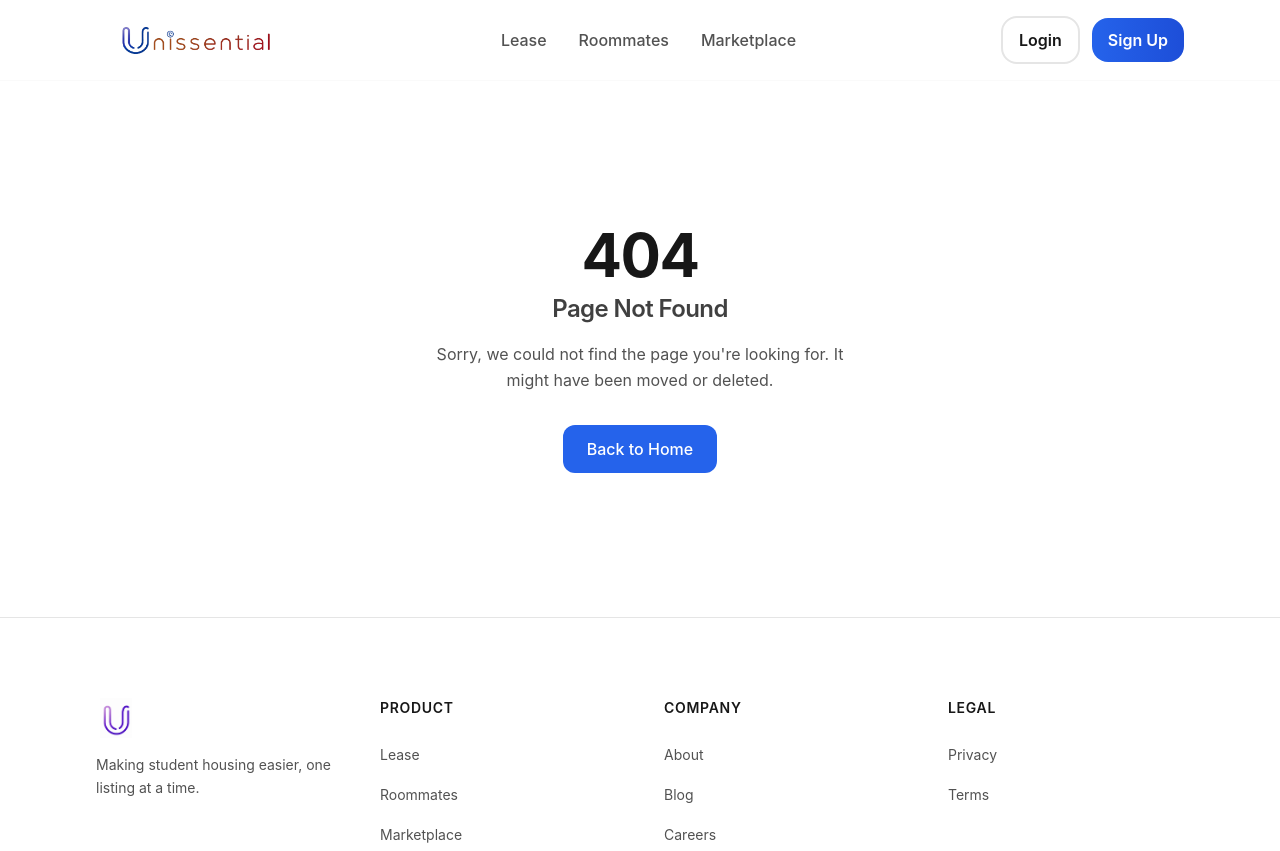
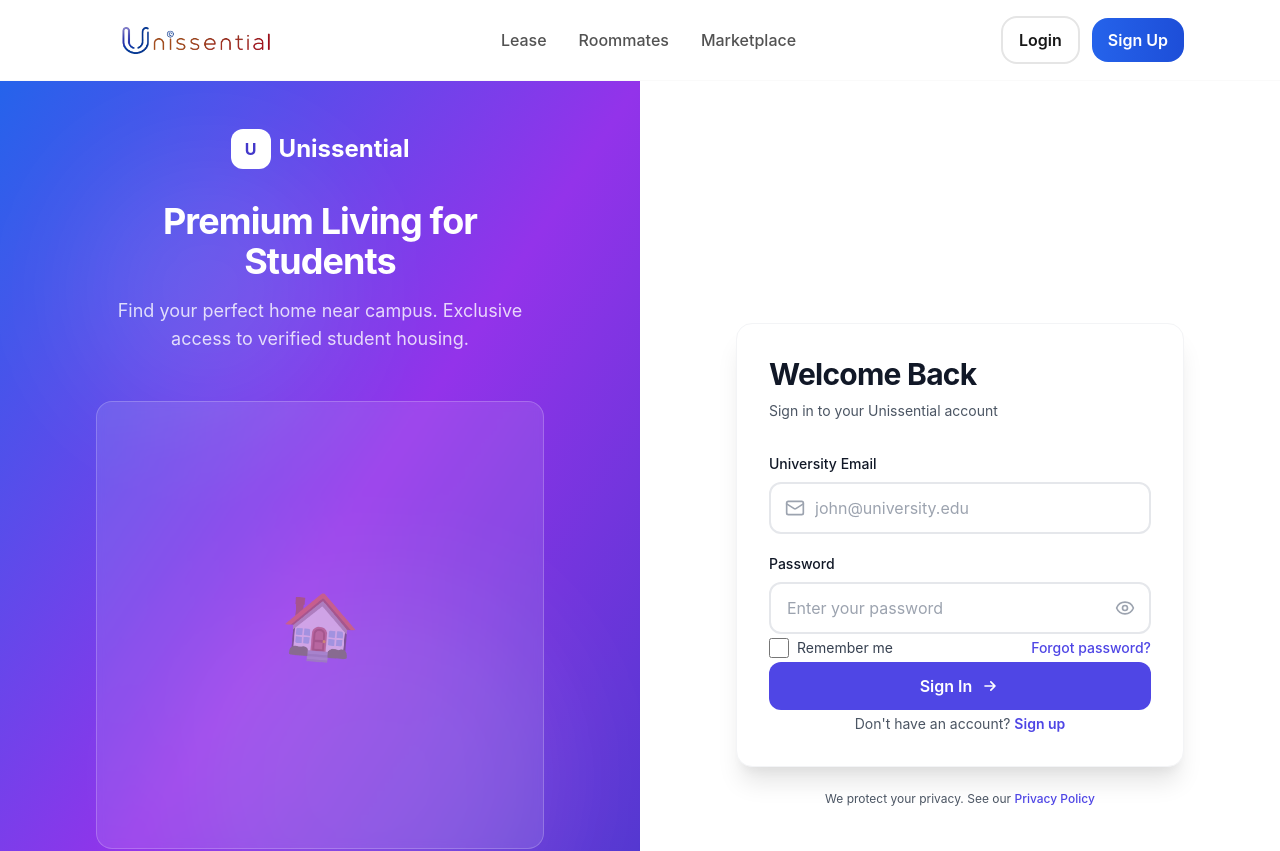
Before and after one commit to Unissential/unissential-frontend, a Next.js app: page /login in a window 1280 px wide. Before the commit this address had no page. Shown: the top 851 px of the page. Built offline with nearby package versions, Linux system fonts and the light colour scheme.

Commit message:
feat: Add signup and login page routes

```diff
--- /dev/null
+++ b/src/app/login/page.tsx
@@ -0,0 +1,15 @@
+import { AuthLayout } from '@/components/features/auth';
+import { LoginForm } from '@/components/features/auth/LoginForm';
+
+export const metadata = {
+  title: 'Sign In - Unissential',
+  description: 'Sign in to your Unissential account to access premium student housing.',
+};
+
+export default function LoginPage() {
+  return (
+    <AuthLayout>
+      <LoginForm />
+    </AuthLayout>
+  );
+}
--- /dev/null
+++ b/src/app/signup/page.tsx
@@ -0,0 +1,15 @@
+import { AuthLayout } from '@/components/features/auth';
+import { SignupForm } from '@/components/features/auth/SignupForm';
+
+export const metadata = {
+  title: 'Sign Up - Unissential',
+  description: 'Create your Unissential account and start finding your perfect student housing.',
+};
+
+export default function SignupPage() {
+  return (
+    <AuthLayout>
+      <SignupForm />
+    </AuthLayout>
+  );
+}
```
